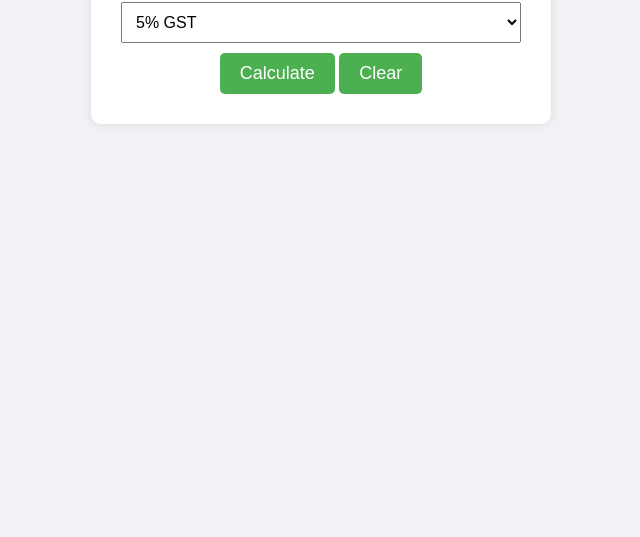
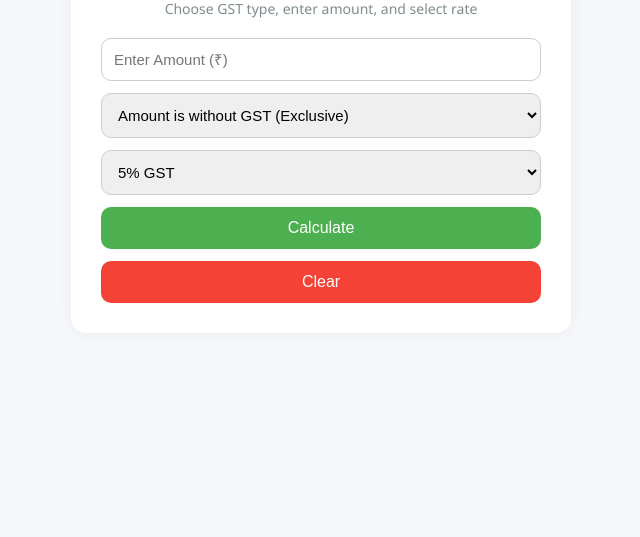
Before and after one commit to Pragtyagi/GST-calculator, a plain HTML site: page index.html in a window 1280 px wide. Shown: the part 303-840 px from the top of the page, without its empty margins (319-959 px from the left). Before the commit the page ends 800 px from the top, so only its background shows below. Drawn offline with Linux system fonts and the light colour scheme.

Commit message:
Update style.css

```diff
--- a/style.css
+++ b/style.css
@@ -1,37 +1,86 @@
 body {
-  font-family: sans-serif;
-  background: #f0f2f5;
-  text-align: center;
+  font-family: 'Segoe UI', sans-serif;
+  background: #f5f7fa;
+  margin: 0;
   padding: 20px;
+  display: flex;
+  justify-content: center;
+  align-items: center;
+  min-height: 100vh;
 }
 
 .container {
   background: white;
   padding: 30px;
-  border-radius: 10px;
-  max-width: 400px;
-  margin: auto;
-  box-shadow: 0 0 10px rgba(0,0,0,0.1);
+  border-radius: 15px;
+  max-width: 440px;
+  width: 100%;
+  box-shadow: 0 0 15px rgba(0,0,0,0.05);
+  text-align: center;
+}
+
+h1 {
+  color: #2c3e50;
+  font-size: 26px;
+  margin-bottom: 10px;
+}
+
+.subtitle {
+  font-size: 14px;
+  color: #7f8c8d;
+  margin-bottom: 20px;
+}
+
+.form-group {
+  display: flex;
+  flex-direction: column;
+  gap: 12px;
 }
 
 input, select {
+  padding: 12px;
+  font-size: 15px;
+  border: 1px solid #ccc;
+  border-radius: 10px;
+  width: 100%;
+  box-sizing: border-box;
+}
+
+button {
+  padding: 12px;
+  font-size: 16px;
+  border: none;
+  border-radius: 10px;
+  background-color: #4CAF50;
+  color: white;
+  cursor: pointer;
+  transition: 0.3s;
+}
+
+button.secondary {
+  background-color: #f44336;
+}
+
+button:hover {
+  opacity: 0.9;
+}
+
+.results {
+  margin-top: 20px;
+  display: flex;
+  flex-direction: column;
+  gap: 10px;
+}
+
+.result-box {
+  background: #f0f0f0;
   padding: 10px;
-  margin: 10px 0;
-  width: 100%;
+  border-radius: 8px;
   font-size: 16px;
 }
 
-button {
-  padding: 10px 20px;
-  font-size: 18px;
-  background: #4CAF50;
-  color: white;
-  border: none;
-  border-radius: 5px;
-  cursor: pointer;
+.result-box.highlight {
+  background: #d0ffd6;
+  font-weight: bold;
+  color: #2e7d32;
 }
-
-.output {
-  margin-top: 20px;
-  font-size: 18px;
-}
```
